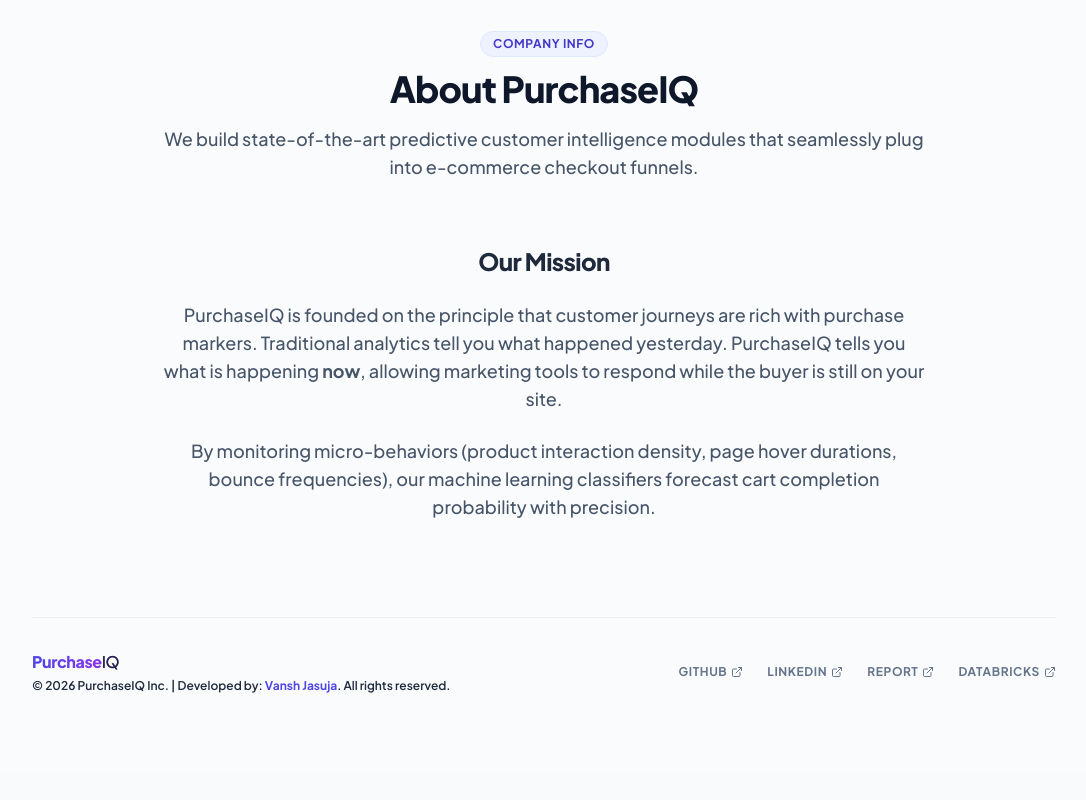
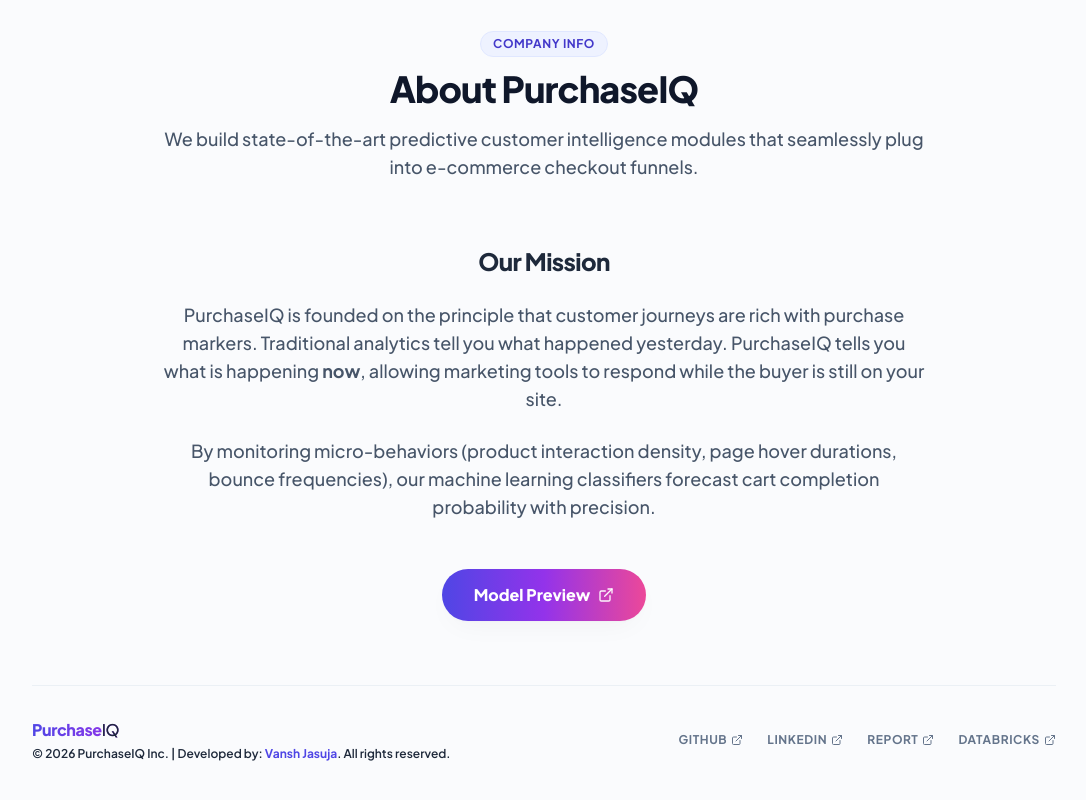
Before and after one commit to VanshJasuja-1602/PurchaseIQ, a React (Vite) app: page / in a window 1280 px wide. Shown: the part 4249-5049 px from the top of the page, without its empty margins (96-1182 px from the left). Before the commit the page ends 5023 px from the top, so only its background shows below. Built offline with nearby package versions, Linux system fonts and the light colour scheme; no server answers.

Commit message:
Add bright Model Preview gradient button pointing to Kaggle project just above the footer

```diff
--- a/src/components/AboutSection.tsx
+++ b/src/components/AboutSection.tsx
@@ -43,8 +43,21 @@
           </p>
         </div>
 
+        {/* Model Preview Button */}
+        <div className="mt-12 flex justify-center">
+          <a
+            href="https://www.kaggle.com/code/vanshjasuja16/online-shoppers-purchasing-intention"
+            target="_blank"
+            rel="noopener noreferrer"
+            className="inline-flex items-center gap-2 bg-gradient-to-r from-indigo-600 via-purple-600 to-pink-500 text-white font-extrabold text-sm sm:text-base px-8 py-3.5 rounded-full shadow-premium hover:shadow-glow-indigo transition-all duration-300 hover:scale-105"
+          >
+            <span>Model Preview</span>
+            <ExternalLink className="w-4 h-4 text-white/95" />
+          </a>
+        </div>
+
         {/* Footer */}
-        <div className="mt-24 pt-8 border-t border-slate-200/60 max-w-5xl mx-auto flex flex-col sm:flex-row justify-between items-center gap-6">
+        <div className="mt-16 pt-8 border-t border-slate-200/60 max-w-5xl mx-auto flex flex-col sm:flex-row justify-between items-center gap-6">
           <div className="text-left">
             <span className="font-extrabold text-base tracking-tight bg-gradient-to-r from-indigo-600 to-purple-600 bg-clip-text text-transparent">
               Purchase<span className="text-slate-800 font-medium">IQ</span>
```
